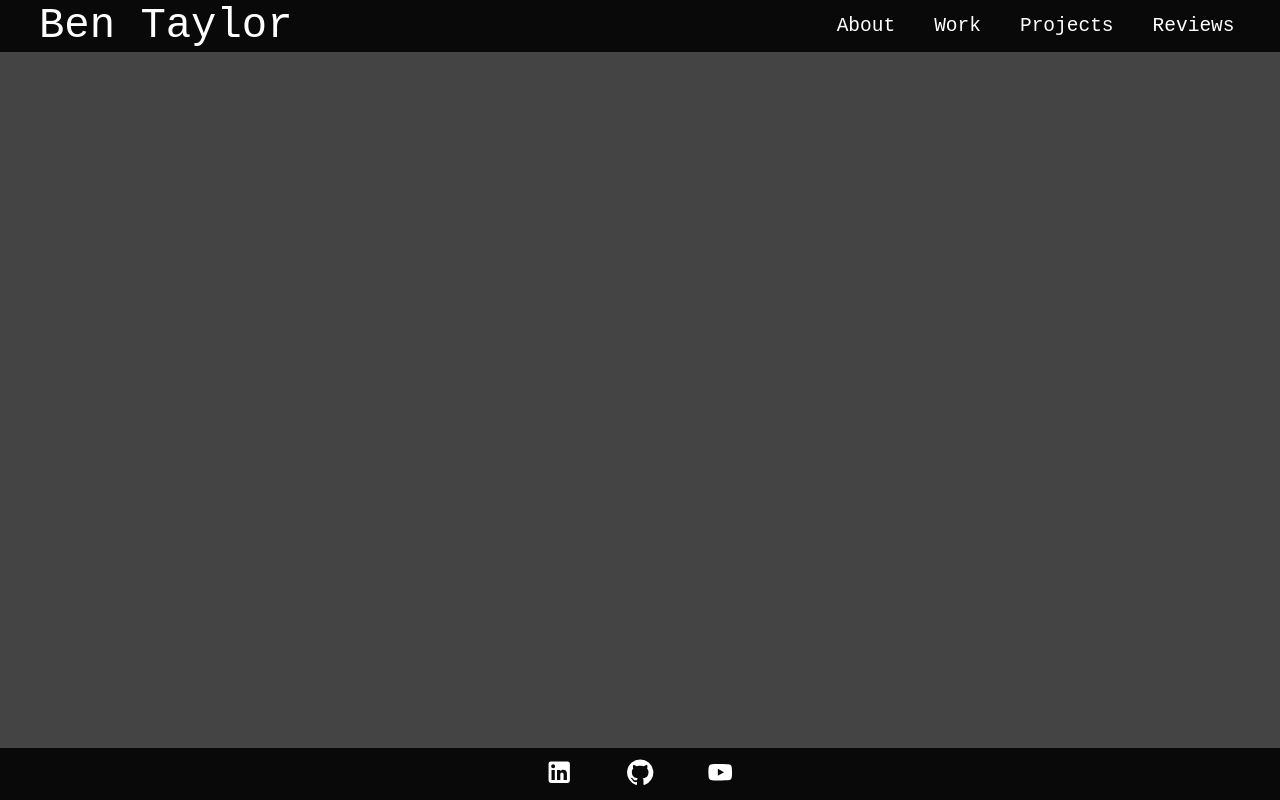
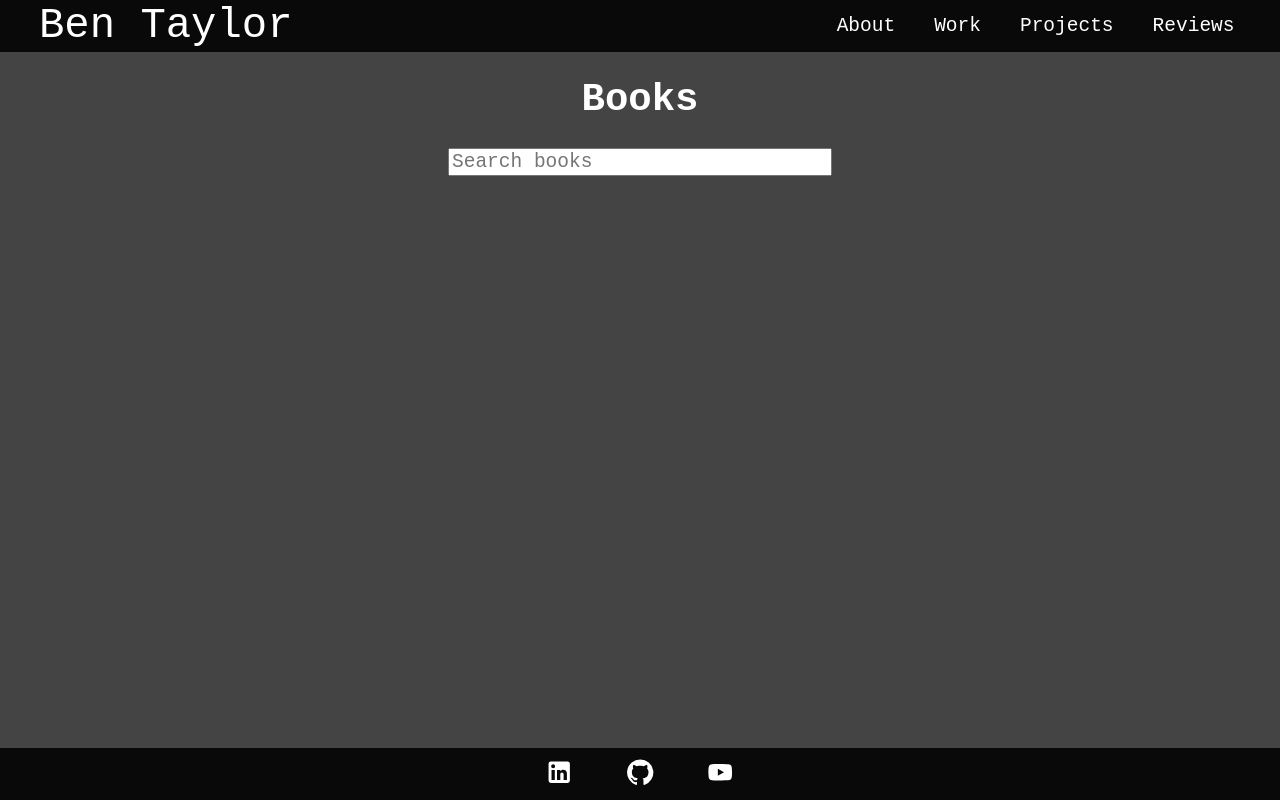
Before and after one commit to BenTaylor25/WebPortfolio2023, a React (Vite) app in the folder web-portfolio-2023/: page /WebPortfolio2023/reviews/books in a window 1280 px wide. Built offline with nearby package versions, Linux system fonts and the light colour scheme.

Commit message:
added search

```diff
--- /dev/null
+++ b/web-portfolio-2023/src/components/pages/ReviewsPage.scss
@@ -0,0 +1,9 @@
+
+main.reviews-page {
+    input {
+        margin-top: 2rem;
+        margin-left: 35%;
+        width: 30%;
+        font-size: 1.5rem;
+    }
+}
--- a/web-portfolio-2023/src/components/pages/ReviewsPage.tsx
+++ b/web-portfolio-2023/src/components/pages/ReviewsPage.tsx
@@ -1,3 +1,4 @@
+import "./ReviewsPage.scss"
 
 type Props = {
     page: "books" | "games";
@@ -7,7 +8,20 @@ export default function ReviewPage({page}: Props) {
 
     return (
         <main className="reviews-page">
+            <h1>{capitalizeFirst(page)}</h1>
 
+            <input
+                type="text"
+                placeholder={`Search ${page}`}
+            />
         </main>
     );
 }
+
+function capitalizeFirst(text: string): string {
+    if (text.length <= 1) {
+        return text.toUpperCase();
+    }
+
+    return text[0].toUpperCase() + text.slice(1);
+}
```
